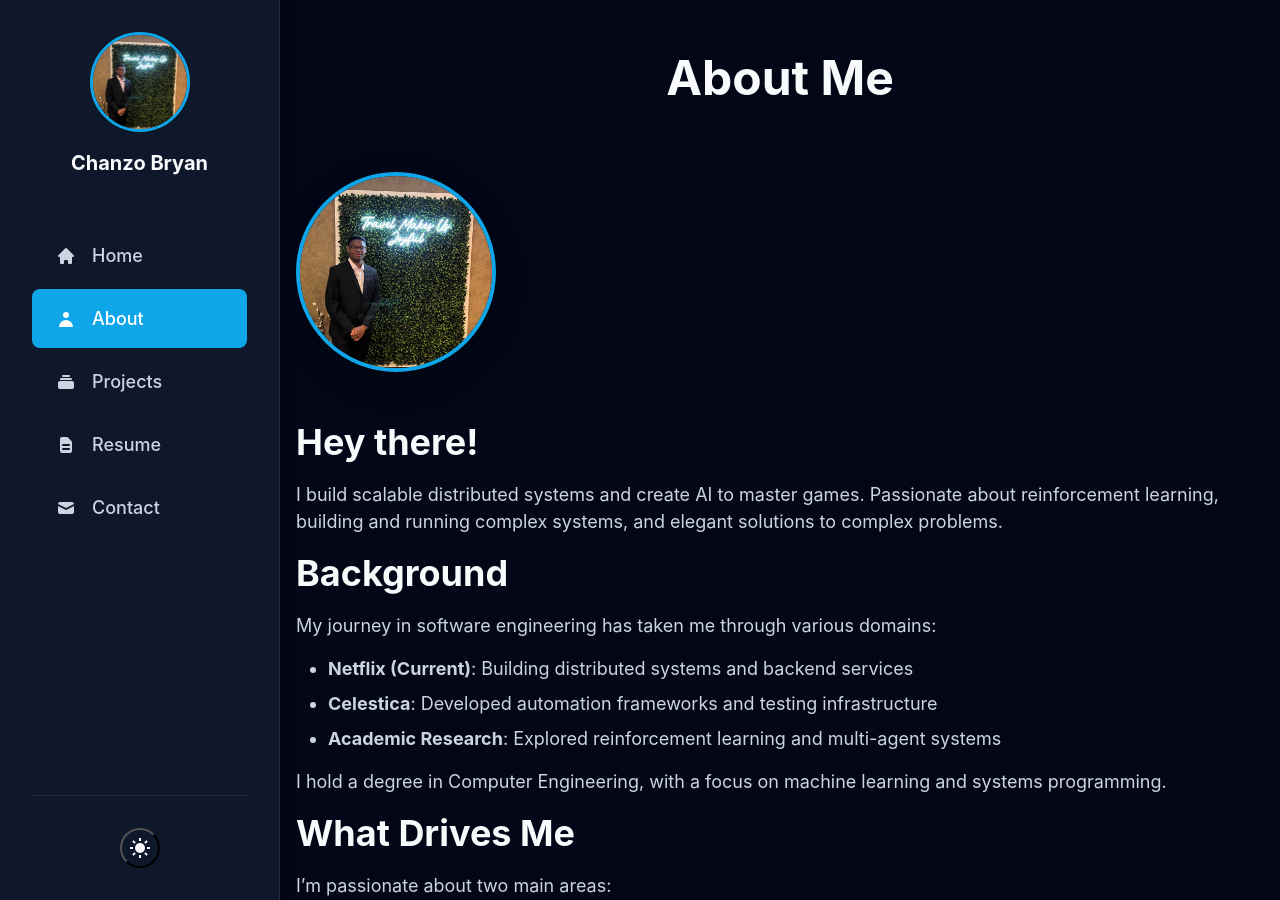
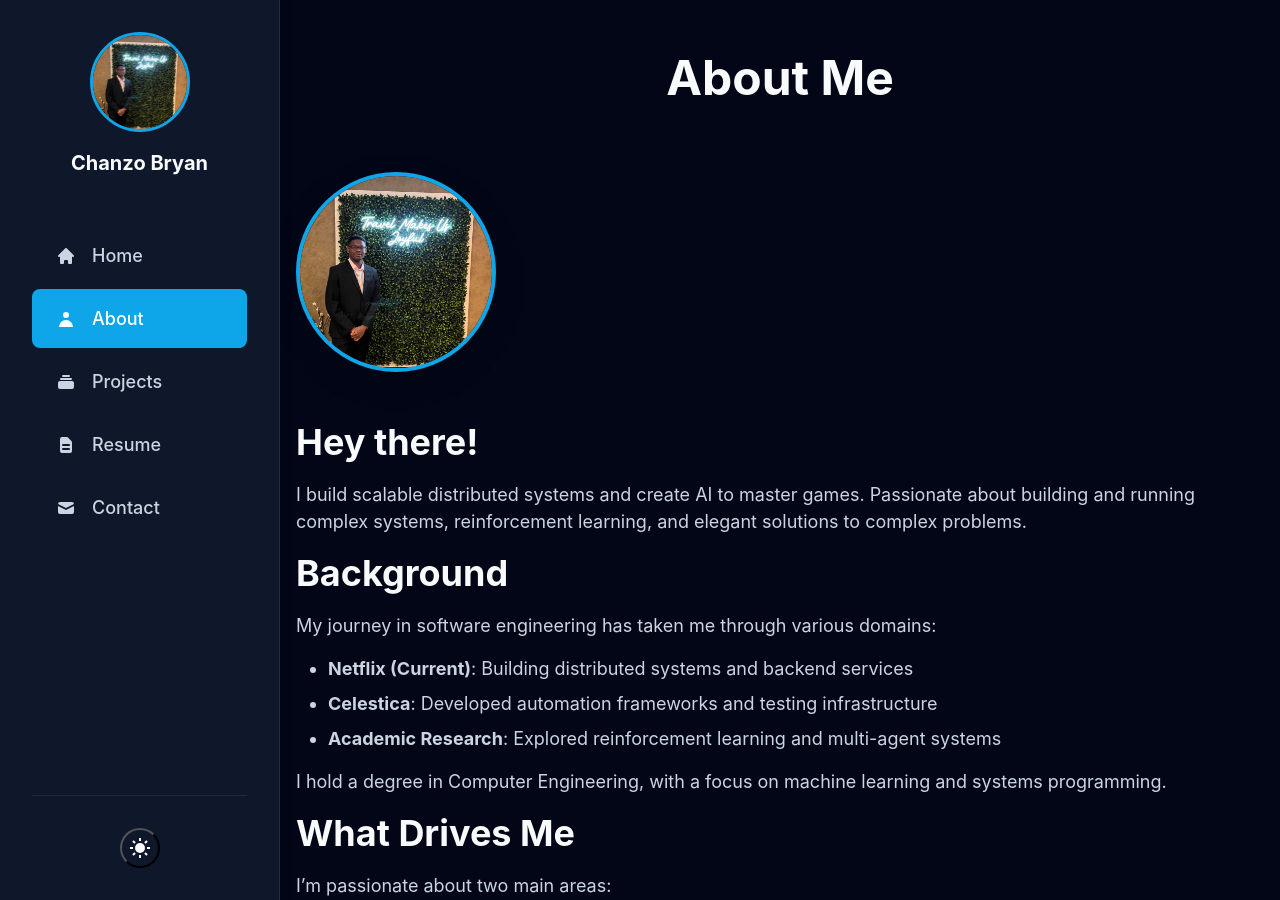
Before and after one commit to Chainso/chanzobryan.com, a Jekyll site: the page built from about.md, in a window 1280 px wide and 900 px high. Built offline with Jekyll 4.4.1, drawn with Linux system fonts in a browser that asks for light colours.

```diff
--- a/about.md
+++ b/about.md
@@ -10,7 +10,7 @@ description: Software engineer passionate about AI, systems, and building things
 
 ## Hey there!
 
-I build scalable distributed systems and create AI to master games. Passionate about reinforcement learning, building and running complex systems, and elegant solutions to complex problems.
+I build scalable distributed systems and create AI to master games. Passionate about building and running complex systems, reinforcement learning, and elegant solutions to complex problems.
 
 ## Background
 
--- a/index.html
+++ b/index.html
@@ -21,7 +21,7 @@ title: Home
       <!-- Description -->
       <p class="hero-description">
         I build scalable distributed systems and create AI to master games.
-        Passionate about reinforcement learning, building and running complex systems, and elegant solutions to complex problems.
+        Passionate about building and running complex systems, reinforcement learning, and elegant solutions to complex problems.
       </p>
 
       <!-- CTA buttons -->
```
